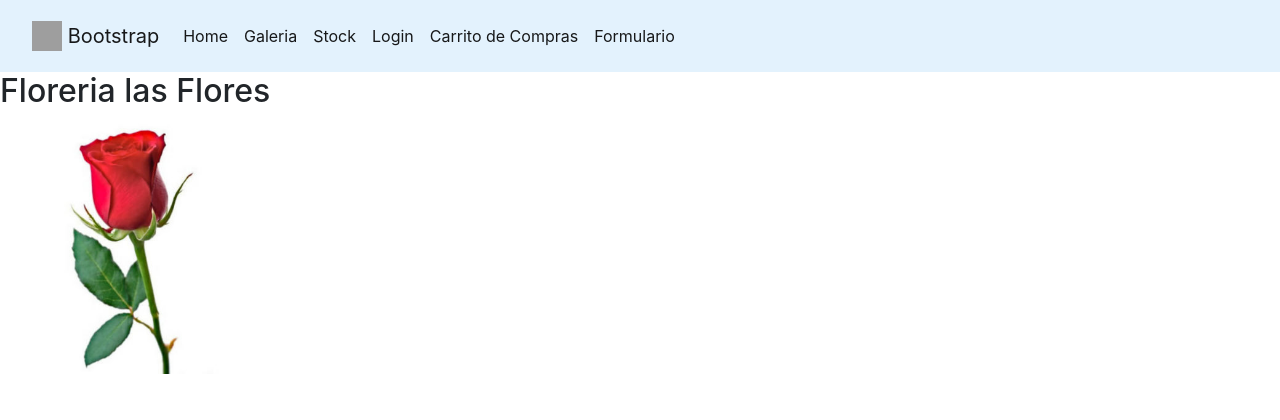
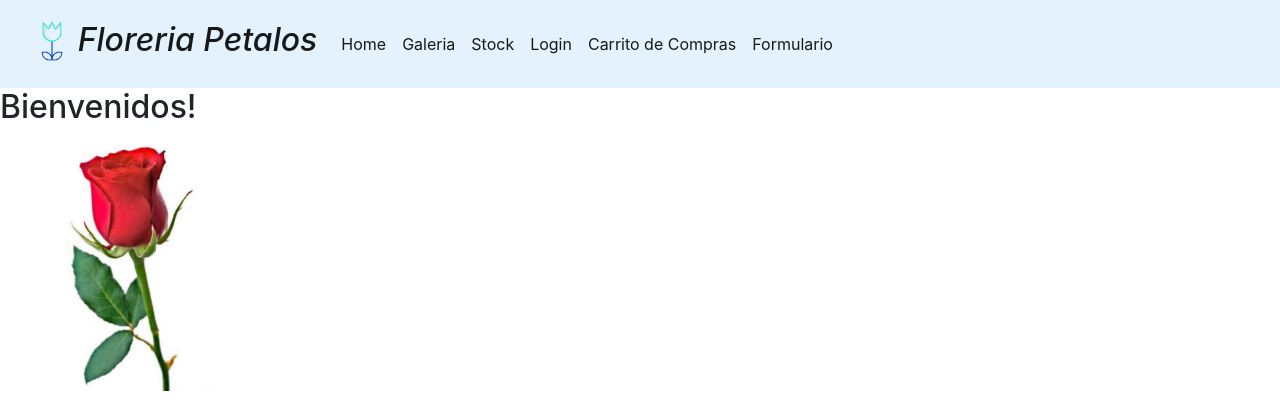
Before and after one commit to GenesisVSS/FloreriaPetalos, a Django app: page / in a window 1280 px wide. Shown: the top 420 px of the page. Run offline with Django 3.2, Linux system fonts and the light colour scheme; some libraries are stand-ins or nearby versions; grey boxes are pictures that could not be loaded.

Commit message:
avancesMenu

```diff
--- a/myProyecto/floreria/templates/core/base.html
+++ b/myProyecto/floreria/templates/core/base.html
@@ -20,17 +20,20 @@
     <script src="https://stackpath.bootstrapcdn.com/bootstrap/4.3.1/js/bootstrap.min.js" integrity="sha384-JjSmVgyd0p3pXB1rRibZUAYoIIy6OrQ6VrjIEaFf/nJGzIxFDsf4x0xIM+B07jRM" crossorigin="anonymous"></script>
     <nav class="navbar navbar-light" style="background-color: #e3f2fd;">
 
-        <nav class="navbar navbar-expand-lg ">
+            <nav class="navbar navbar-expand-lg " >
 
-            <a class="navbar-brand" href="#">
-            <img src="/docs/4.3/assets/brand/bootstrap-solid.svg" width="30" height="30" class="d-inline-block align-top" alt="">
-        Bootstrap
-        </a>
+            <a class="navbar-brand " href="#">
+
+            <img src="{% static 'core/img/macro.png' %}" width="40" height="40" class="d-inline-block align-top" >
+            <p class="h2 d-inline-block align-top"> <em>Floreria Petalos </em></p>
+
+            </a>
             <button class="navbar-toggler" type="button" data-toggle="collapse" data-target="#navbarSupportedContent" aria-controls="navbarSupportedContent" aria-expanded="false" aria-label="Toggle navigation">
                 <span class="navbar-toggler-icon"></span>
             </button>
 
-            <div class="collapse navbar-collapse" id="navbarSupportedContent">
+            <div class="collapse navbar-collapse " id="navbarSupportedContent" >
+
                 <ul class="navbar-nav mr-auto">
                 <li class="nav-item active">
                     <a class="nav-link" href="{% url 'home' %}">Home <span class="sr-only">(current)</span></a>
@@ -53,7 +56,10 @@
                 </ul>
 
             </div>
+
         </nav>
+
+
     </nav>
 
 
--- a/myProyecto/floreria/templates/core/home.html
+++ b/myProyecto/floreria/templates/core/home.html
@@ -9,7 +9,7 @@
     {% block contenido %}
         <div class="central">
 
-                     <h2>Floreria las Flores</h2>
+                     <h2>Bienvenidos!</h2>
             <img src="{% static 'core/img/rosa.jpg' %}" width="20%" alt="foto logo">
         </div>
     {% endblock contenido %}
```
